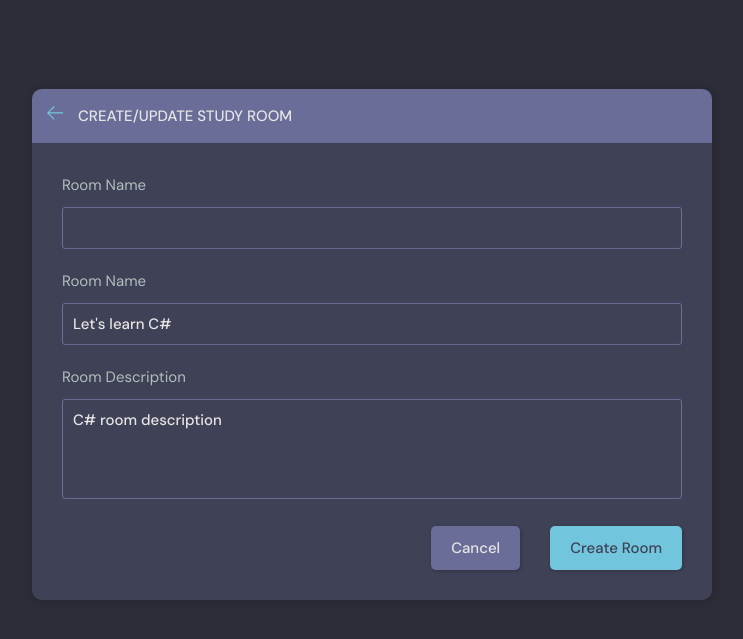
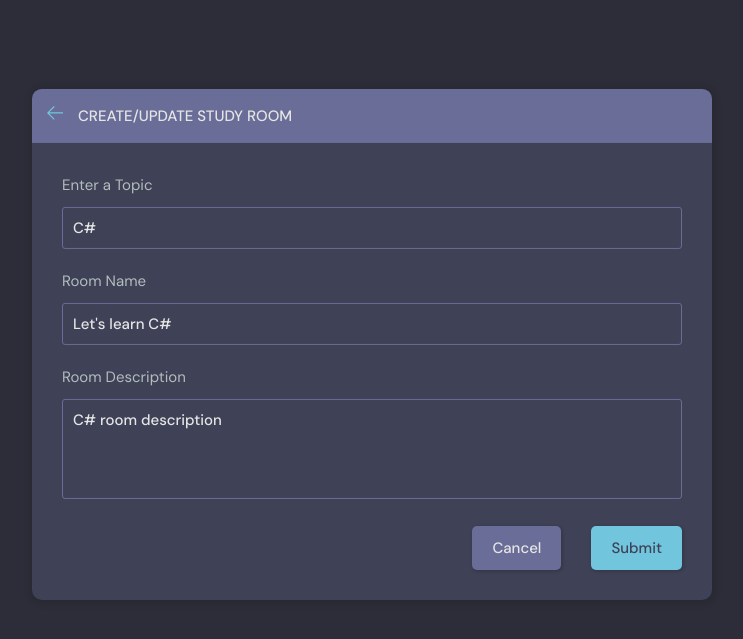
Before and after one commit to remilebeau/studybud, a Django app: page /update-room/8/ in a window 1280 px wide. Shown: the part 76-715 px from the top of the page, without its empty margins (268-1011 px from the left). Run offline with Django 5.2, Linux system fonts and the light colour scheme; a user stored in the database is signed in; data comes from the database, SQL or seed files in the repository; both versions use the stored data as it was after the commit.

Commit message:
finished create room form

```diff
--- a/studybud/base/templates/base/room_form.html
+++ b/studybud/base/templates/base/room_form.html
@@ -26,8 +26,14 @@
           {% csrf_token %}
 
           <div class="form__group">
-            <label for="room_topic">Room Name</label>
-            <input required type="text" name="topic" list="topic-list" />
+            <label for="room_topic">Enter a Topic</label>
+            <input
+              required
+              type="text"
+              value="{{room.topic.name}}"
+              name="topic"
+              list="topic-list"
+            />
             <datalist id="topic-list">
               <select id="room_topic">
                 <option value="">Select your topic</option>
@@ -68,7 +74,7 @@
 
           <div class="form__action">
             <a class="btn btn--dark" href="index.html">Cancel</a>
-            <button class="btn btn--main" type="submit">Create Room</button>
+            <button class="btn btn--main" type="submit">Submit</button>
           </div>
         </form>
       </div>
--- a/studybud/base/views.py
+++ b/studybud/base/views.py
@@ -120,12 +120,16 @@ def createRoom(request):
     form = RoomForm()
     topics = Topic.objects.all()
     if request.method == "POST":
-        form = RoomForm(request.POST)
-        if form.is_valid():
-            room = form.save(commit=False)
-            room.host = request.user
-            room.save()
-            return redirect("home")
+        topic_name = request.POST.get("topic")
+        topic, created = Topic.objects.get_or_create(name=topic_name)
+
+        Room.objects.create(
+            host=request.user,
+            topic=topic,
+            name=request.POST.get("name"),
+            description=request.POST.get("description"),
+        )
+        return redirect("home")
 
     context = {"form": form, "topics": topics}
     return render(request, "base/room_form.html", context)
@@ -141,10 +145,13 @@ def updateRoom(request, pk):
         return redirect("home")
 
     if request.method == "POST":
-        form = RoomForm(request.POST, instance=room)
-        if form.is_valid():
-            form.save()
-            return redirect("home")
+        topic_name = request.POST.get("topic")
+        topic, created = Topic.objects.get_or_create(name=topic_name)
+        room.name = request.POST.get("name")
+        room.topic = topic
+        room.description = request.POST.get("description")
+        room.save()
+        return redirect("home")
 
     context = {"form": form, "topics": topics, "room": room}
     return render(request, "base/room_form.html", context)
```
Also changed, not shown: studybud/db.sqlite3.
